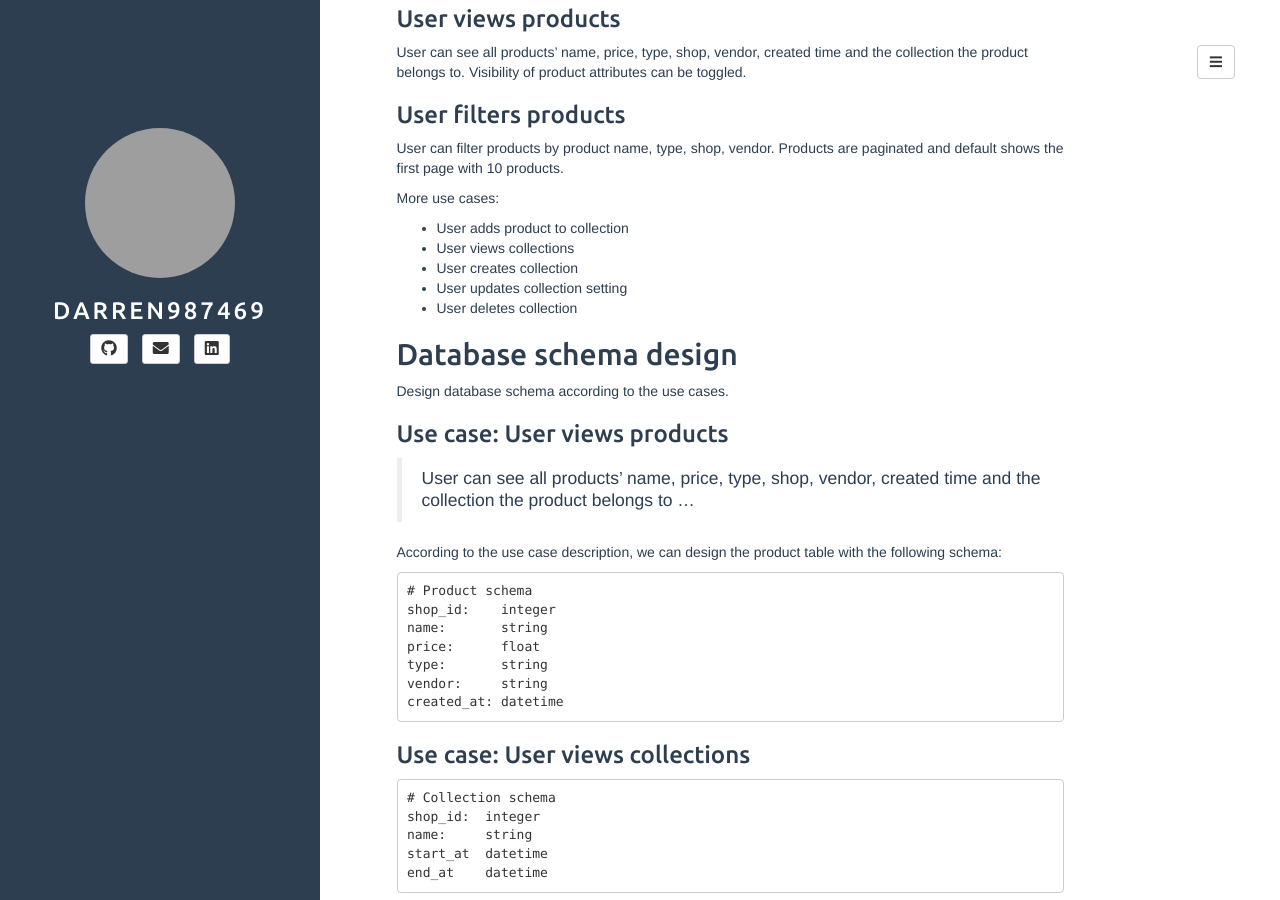
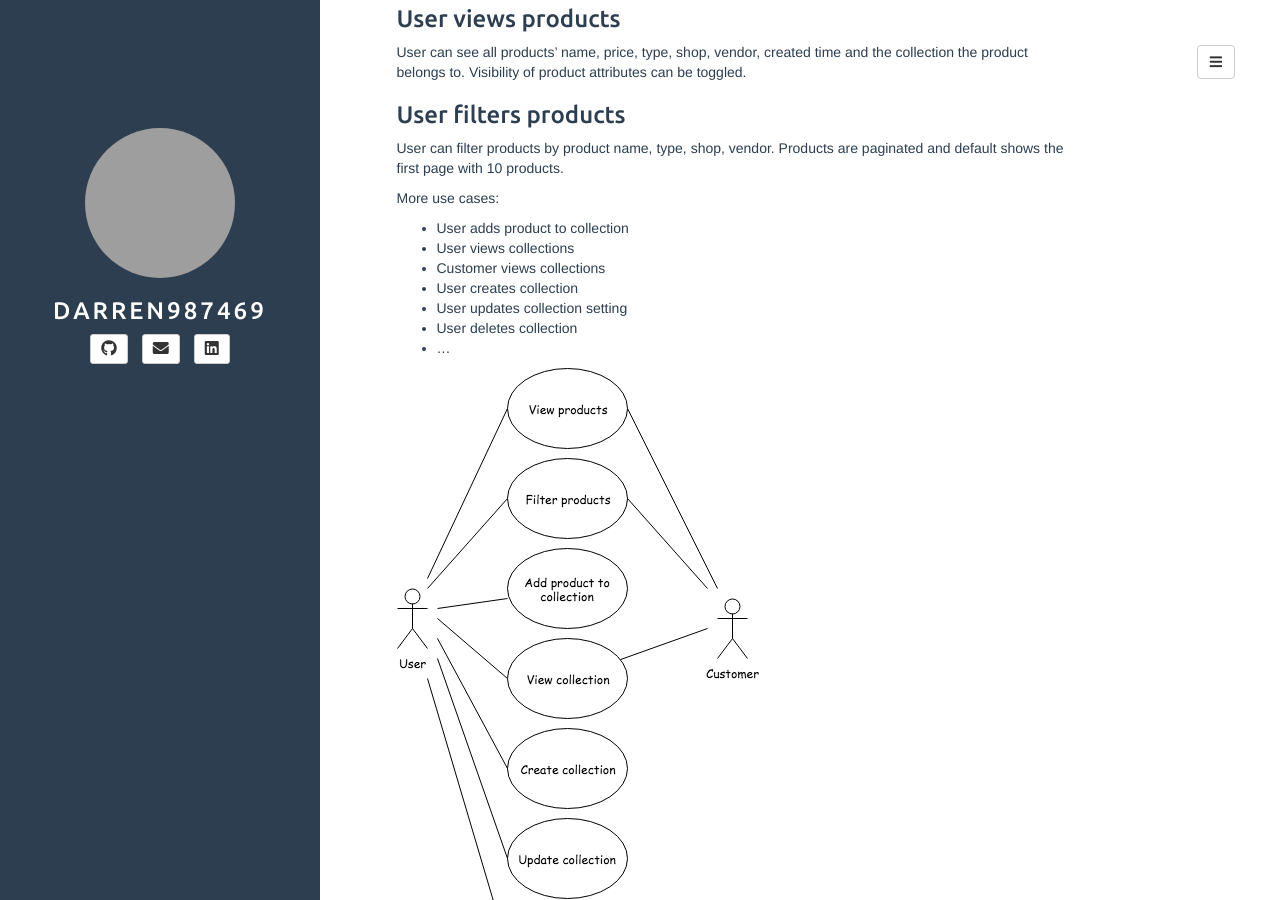
Before and after one commit to darren987469/darren987469.github.io, a Jekyll site: the page built from _posts/2018-10-02-My-development-process.md, in a window 1280 px wide and 900 px high, scrolled down 590 px. Built offline with Jekyll 4.4.1, drawn with Linux system fonts in a browser that asks for light colours; nearby versions of some CDN libraries; grey boxes are pictures that could not be loaded.

Commit message:
Add user case diagram

```diff
--- a/_posts/2018-10-02-My-development-process.md
+++ b/_posts/2018-10-02-My-development-process.md
@@ -33,9 +33,13 @@ More use cases:
 
 * User adds product to collection
 * User views collections
+* Customer views collections
 * User creates collection
 * User updates collection setting
 * User deletes collection
+* ...
+
+![](../assets/images/2018-10-02-use-case-diagram.png)
 
 ## Database schema design
 
```
Also changed, not shown: assets/images/2018-10-02-use-case-diagram.png (added).
